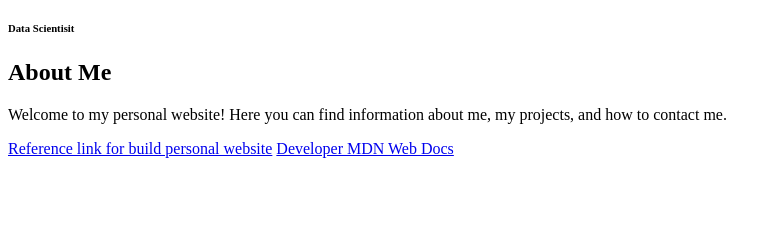
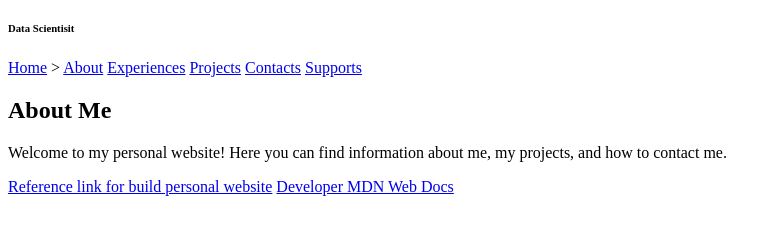
Before and after one commit to Hans-World/Hans-World.github.io, a plain HTML site: page index.html in a window 1280 px wide. Shown: the part 102-336 px from the top of the page, without its empty margins (0-781 px from the left). Drawn offline with Linux system fonts and the light colour scheme.

Commit message:
added navigation link

```diff
--- a/index.html
+++ b/index.html
@@ -3,15 +3,23 @@
     <head>
         <meta charset="UTF-8">
         <meta name="viewport" content="width=device-width,initial-scale=1">
-        <title>Han Yu Su's Personal Website</title>
+        <title>Han Yu Su's Personal Web</title>
     </head>
     <body> <!-- Website content goes here -->
-      <div id="home"> <!-- Generic Container used to group element together -->
+      <div id="root"> <!-- Generic Container used to group element together -->
         <header id="home"> <!-- Define the top section of a page or a section, does NOT display itself -->
           <h6>Hello! I'm</h6>
           <h1>Han Yu Su</h1>
           <h6 class="text-light">Data Scientisit</h6>
         </header>
+        <nav> <!-- Navigating Links -->
+          <a href="#home">Home</a> <!-- href="#home" means scroll to the element on his page whose id is homes -->>
+          <a href="#about">About</a>
+          <a href="#experiences">Experiences</a>
+          <a href="#projects">Projects</a>
+          <a href="#contacts">Contacts</a>
+          <a href="#supports">Supports</a>
+        </nav>
         <section id="about"> <!-- Thematic grouping of content -->
           <h1>About Me</h1>
           <p>Welcome to my personal website! Here you can find information about me, my projects, and how to contact me.</p>
```
